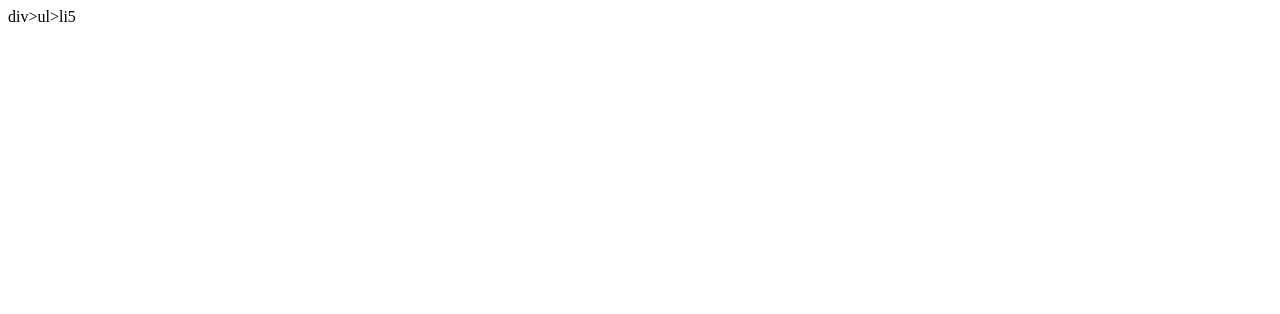
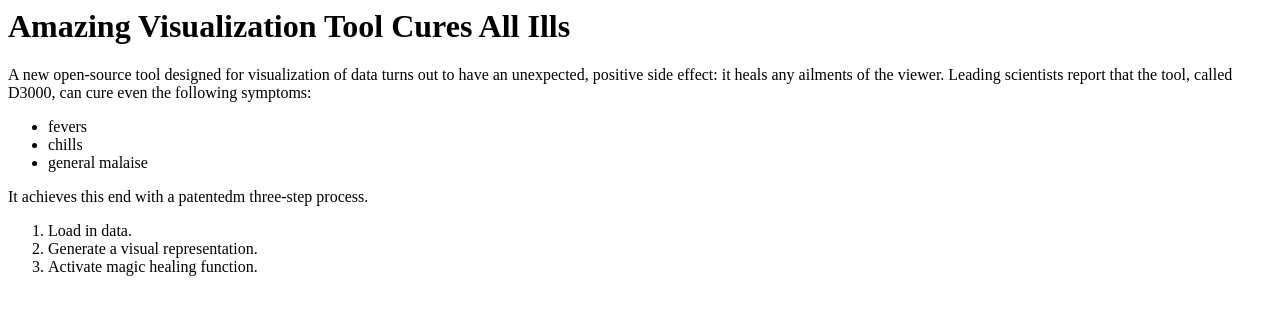
Before and after one commit to cs171pconstantian/newGitTest, a plain HTML site: page index.html in a window 1280 px wide. Drawn offline with Linux system fonts and the light colour scheme.

Commit message:
added example from Chapter 3 of IDV to index.html

```diff
--- a/index.html
+++ b/index.html
@@ -1,7 +1,20 @@
 <html>
-	<body>
-
-	div>ul>li5
-
-	</body>
+<head>
+	<title>Amazing Visualization Tool Cures All Ills</title>
+</head>
+<body>
+	<h1>Amazing Visualization Tool Cures All Ills</h1>
+	<p>A new open-source tool designed for visualization of data turns out to have an unexpected, positive side effect: it heals any ailments of the viewer. Leading scientists report that the tool, called D3000, can cure even the following symptoms:</p>
+	<ul>
+		<li>fevers</li>
+		<li>chills</li>
+		<li>general malaise</li>
+	</ul>
+	<p>It achieves this end with a patentedm three-step process.</p>
+	<ol>
+		<li>Load in data.</li>
+		<li>Generate a visual representation.</li>
+		<li>Activate magic healing function.</li>
+	</ol>
+</body>
 </html>
```
Also changed, not shown: index.txt (added), 1 other file.
